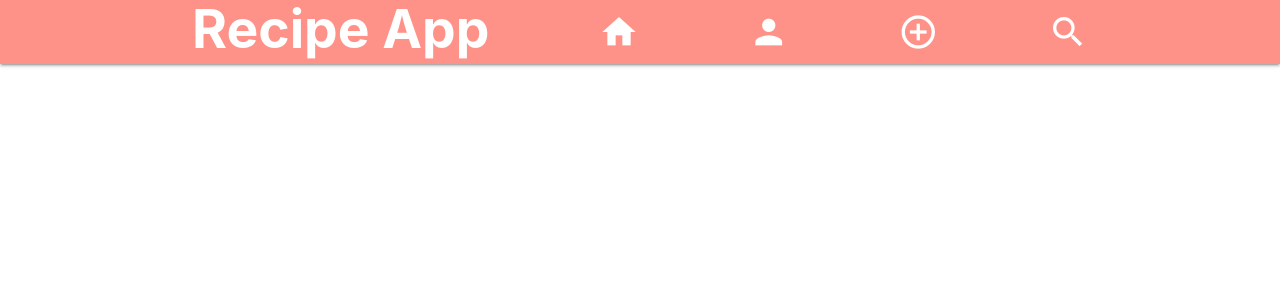
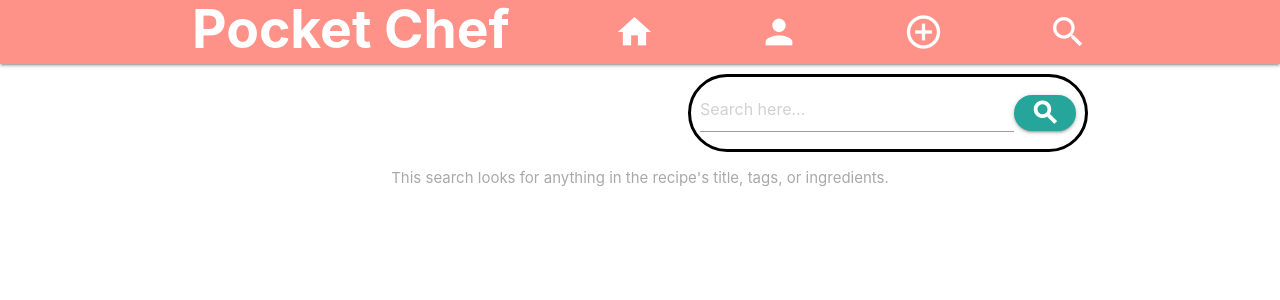
Before and after one commit to TaylorCookie/Recipe-PWA, an Angular app: page /search in a window 1280 px wide. Before the commit this address led to /. Shown: the top 300 px of the page. Built offline with nearby package versions, Linux system fonts and the light colour scheme.

Commit message:
Created Search Page
Displays messages according to search
Setup call to recipe service that needs to be completed later
Displays recipe cards returned from search
Tested with MOCK RECIPES

```diff
--- a/src/app/app-routing.module.ts
+++ b/src/app/app-routing.module.ts
@@ -3,13 +3,13 @@ import { RouterModule, Routes } from '@angular/router';
 
 import { AddRecipeFormComponent } from './add-recipe-form/add-recipe-form.component';
 import { CardsComponent } from './cards/cards.component';
-import { SkeletonLoadingCardsComponent } from './skeleton-loading-cards/skeleton-loading-cards.component';
 import { RecipeEditorComponent } from './recipe-editor/recipe-editor.component';
 import { DisplayRecipeComponent } from './display-recipe/display-recipe.component';
+import { SearchComponent } from './search/search.component';
 
 const routes: Routes = [
   { path: 'add-recipe', component: AddRecipeFormComponent },
-  { path: 'test', component: SkeletonLoadingCardsComponent },
+  { path: 'search', component: SearchComponent },
   { path: 'recipe/:id', component: DisplayRecipeComponent },
   { path: 'recipe-edit/:id', component: RecipeEditorComponent },
   { path: '', component: CardsComponent },
--- a/src/app/app.module.ts
+++ b/src/app/app.module.ts
@@ -16,6 +16,7 @@ import { SkeletonLoadingCardsComponent } from './skeleton-loading-cards/skeleton
 import { RecipeEditorComponent } from './recipe-editor/recipe-editor.component';
 import { HerokuWarningCardComponent } from './heroku-warning-card/heroku-warning-card.component';
 import { DisplayRecipeComponent } from './display-recipe/display-recipe.component';
+import { SearchComponent } from './search/search.component';
 
 @NgModule({
   declarations: [
@@ -28,6 +29,7 @@ import { DisplayRecipeComponent } from './display-recipe/display-recipe.componen
     RecipeEditorComponent,
     HerokuWarningCardComponent,
     DisplayRecipeComponent,
+    SearchComponent,
   ],
   imports: [
     BrowserModule,
--- a/src/app/navbar/navbar.component.html
+++ b/src/app/navbar/navbar.component.html
@@ -2,7 +2,7 @@
   <div class="nav-wrapper">
     <ul id="nav-mobile" class="container nav_ul">
       <li class="nav_title hide-on-small-and-down nav_larger">
-        <a href="/"><h2>Recipe App</h2></a>
+        <a href="/"><h2>Pocket Chef</h2></a>
       </li>
       <li>
         <a href="/"><i class="material-icons nav_icon">home</i></a>
@@ -17,7 +17,7 @@
         >
       </li>
       <li>
-        <a href=""><i class="material-icons nav_icon">search</i></a>
+        <a href="/search"><i class="material-icons nav_icon">search</i></a>
       </li>
     </ul>
   </div>
--- a/src/app/recipe-editor/recipe-editor.component.css
+++ b/src/app/recipe-editor/recipe-editor.component.css
@@ -4,6 +4,7 @@ h3 {
 
 textarea {
   height: 15rem;
+  border-radius: 10px;
 }
 
 .editor_container {
@@ -25,6 +26,10 @@ textarea {
 
 .ins_note_container {
   margin-bottom: 1rem;
+}
+
+.btn {
+  border-radius: 10px;
 }
 
 .btn_base {
--- a/src/app/recipe-editor/recipe-editor.component.html
+++ b/src/app/recipe-editor/recipe-editor.component.html
@@ -185,7 +185,23 @@
       </div>
 
       <div class="arr_box">
-        <h4>Primary Tag</h4>
+        <h4>
+          Primary Tag
+          <span class="tooltip_span"
+            ><i
+              class="material-icons"
+              (mouseenter)="helpHover('tooltip_pri_tag')"
+              (mouseleave)="helpHover('tooltip_pri_tag')"
+              (click)="helpClick('tooltip_pri_tag')"
+              >help_outline</i
+            ></span
+          >
+        </h4>
+        <h5 class="tooltip hidden tooltip_pri_tag">
+          Tags allow for searching for recipes by category. The primary tag is
+          the main tag for your recipe. It will be the one displayed on the
+          recipe summary card.
+        </h5>
 
         <label for="primaryTag"></label>
         <input
@@ -210,10 +226,11 @@
           >
         </h4>
         <h5 class="tooltip hidden tooltip_tag">
-          The primary tag will be added to the rest of the tags at the end. Edit
-          the current tags by typing in each field or delete one by pressing the
-          delete button. How they are displayed here is how they will be saved
-          once the form is submitted.
+          Tags allow for searching for recipes by category. The primary tag will
+          be added to the rest of the tags at the end. Edit the current tags by
+          typing in each field or delete one by pressing the delete button. How
+          they are displayed here is how they will be saved once the form is
+          submitted.
         </h5>
 
         <div class="input_box" *ngIf="ingredients.length === 0">
@@ -244,6 +261,6 @@
     </div>
     <!--End of container div-->
 
-    <button class="btn submit_btn" type="submit">Submit Updated Form</button>
+    <button class="btn submit_btn" type="submit">Submit Updated Recipe</button>
   </div>
 </form>
--- a/src/app/recipe.service.ts
+++ b/src/app/recipe.service.ts
@@ -36,6 +36,38 @@ export class RecipeService {
   updateRecipe(recipe: Recipe, id: number): void {}
 
   favoriteRecipe(recipe: Recipe, id: number): void {}
+
+  searchByCategoryOrRecipeNameOrIngredient(
+    searchTerm: string
+  ): Observable<(Recipe | undefined)[]> {
+    const recipes = RECIPES.filter((recipe) => {
+      //check if recipe contains a tag including the search term
+      if (
+        recipe.tags.some((tag) => {
+          if (tag.toLowerCase().includes(searchTerm)) {
+            return true;
+          }
+          return false;
+        }) ||
+        //or if recipe title includes the search term
+        recipe.title.toLowerCase().includes(searchTerm)
+        //or if recipe ingredients include the search term
+        || recipe.ingredients.some((ing) => {
+          if (ing.toLowerCase().includes(searchTerm)) {
+            return true;
+          }
+          return false;
+        })
+      ) {
+        //if true, return the recipe
+        return recipe;
+      }
+      //else, return nothing
+      return false;
+    });
+
+    return of(recipes);
+  }
 
   // getRecipes(): Observable<Recipe[]> {
   //   return this.http.get<Recipe[]>(`${this.configUrl}recipes`);
--- /dev/null
+++ b/src/app/search/search.component.css
@@ -0,0 +1,71 @@
+.wrapper {
+  max-width: 1400px;
+  margin: auto;
+  margin-bottom: 100px;
+  margin-top: 10px;
+}
+
+.cards_container {
+  display: flex;
+  flex-direction: column;
+  align-items: center;
+}
+
+.card_container {
+  width: 300px;
+  height: 100%;
+}
+
+.card_container:hover {
+  transform: translate3D(0, -1px, 0) scale(1.02);
+  transition: all 0.2s ease;
+}
+
+.searchbar {
+  display: flex;
+  align-items: center;
+  border: 0.2rem solid hsl(0, 0%, 0%);
+  padding: 0.6rem;
+  border-radius: 50px;
+  max-width: 400px;
+  margin-left: auto;
+}
+
+.nothing_found_container {
+  display: flex;
+  flex-direction: column;
+  justify-content: center;
+  margin-top: 25px;
+}
+
+.nothing_found_heading {
+  text-align: center;
+}
+
+.nothing_found_msg {
+  color: darkgrey;
+  text-align: center;
+}
+
+.icon_container {
+  display: flex;
+  justify-content: center;
+}
+
+.search_btn {
+  border-radius: 50px;
+}
+
+.search_icon {
+  font-size: 2rem;
+  font-weight: bold;
+}
+
+@media only screen and (min-width: 750px) {
+  .cards_container {
+    display: grid;
+    gap: 1rem;
+    grid-template-columns: repeat(auto-fit, minmax(300px, 300px));
+    justify-content: space-around;
+  }
+}
--- /dev/null
+++ b/src/app/search/search.component.html
@@ -0,0 +1,53 @@
+<div class="container wrapper">
+  <form>
+    <div class="searchbar">
+      <input
+        type="text"
+        placeholder="Search here..."
+        [formControl]="searchQuery"
+      />
+
+      <button (click)="submitSearch($event)" class="btn search_btn">
+        <i class="material-icons search_icon">search</i>
+      </button>
+    </div>
+  </form>
+
+  <div *ngIf="!searchClicked">
+    <p class="nothing_found_msg">
+      This search looks for anything in the recipe's title, tags, or
+      ingredients.
+    </p>
+  </div>
+
+  <div class="cards_container" *ngIf="loading">
+    <div
+      *ngFor="let card of loadingCards; let i = index"
+      class="card_container"
+    >
+      <app-skeleton-loading-cards
+        [herokuWarning]="i === 0"
+      ></app-skeleton-loading-cards>
+    </div>
+  </div>
+
+  <div
+    class="nothing_found_container"
+    *ngIf="recipes?.length === 0 && !loading"
+  >
+    <h5 class="nothing_found_heading">
+      No Recipes Found! Please try another search term.
+    </h5>
+
+    <p class="nothing_found_msg">
+      This search looks for anything in the recipe's title, tags, or
+      ingredients.
+    </p>
+  </div>
+
+  <div class="cards_container" *ngIf="recipes && !loading">
+    <div *ngFor="let card of recipes" class="card_container">
+      <app-card-details [recipe]="card"></app-card-details>
+    </div>
+  </div>
+</div>
--- /dev/null
+++ b/src/app/search/search.component.ts
@@ -0,0 +1,39 @@
+import { Component, OnInit } from '@angular/core';
+import { FormControl } from '@angular/forms';
+import { Recipe } from 'dist/recipe-app/assets/interfaces/recipe';
+import { RecipeService } from '../recipe.service';
+
+@Component({
+  selector: 'app-search',
+  templateUrl: './search.component.html',
+  styleUrls: ['./search.component.css'],
+})
+export class SearchComponent implements OnInit {
+  searchQuery = new FormControl('');
+  recipes?: (Recipe | undefined)[];
+  loadingCards: any[] = Array(12).fill(null);
+  loading: boolean = false;
+  searchClicked: boolean = false;
+
+  constructor(private recipeService: RecipeService) {}
+
+  ngOnInit(): void {}
+
+  submitSearch(event: any) {
+    event.preventDefault();
+    this.loading = true;
+    this.searchClicked = true;
+
+    this.recipeService
+      .searchByCategoryOrRecipeNameOrIngredient(
+        this.searchQuery.value.toLowerCase()
+      )
+      .subscribe((recipes: (Recipe | undefined)[]) => {
+        setTimeout(() => {
+          this.recipes = recipes;
+          this.loading = false;
+          console.log(this.recipes);
+        }, 3000);
+      });
+  }
+}
```
Also changed, not shown: src/assets/mock-recipes.ts (+2 -27 lines), 1 other file (tests, documents, lock files or other folders).
